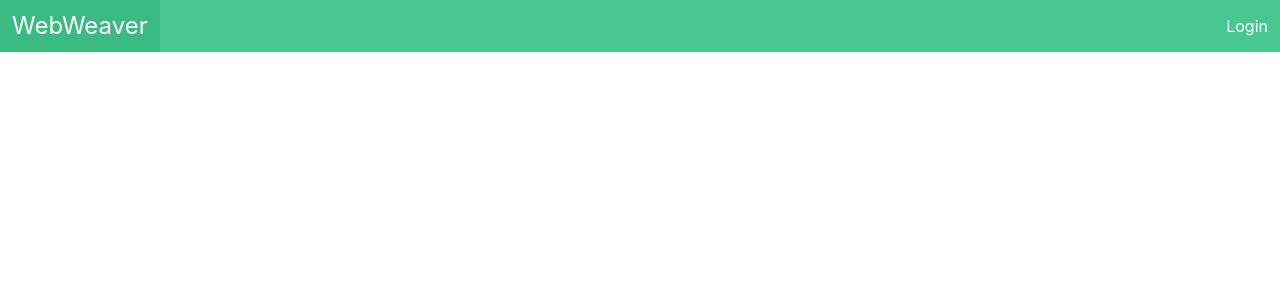
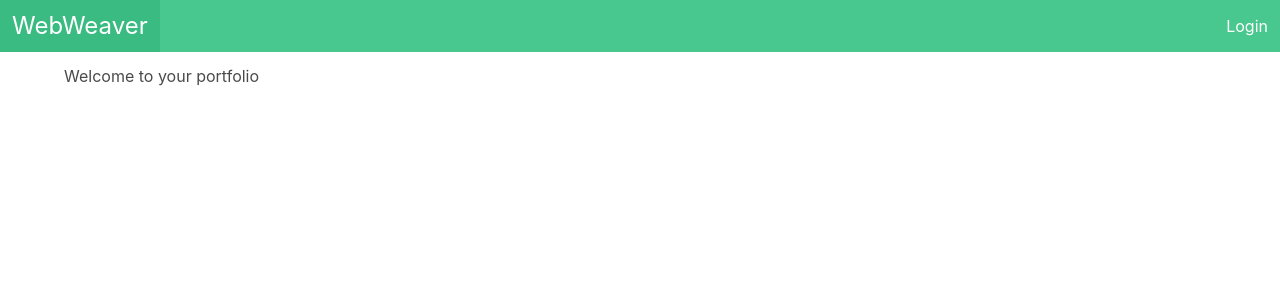
Before and after one commit to josephsegbefia/webweaver-client, a React (Vite) app: page /portfolios/1 in a window 1280 px wide. Shown: the top 300 px of the page. Built offline with nearby package versions, Linux system fonts and the light colour scheme.

Commit message:
Add Edit option to portfolio if logged in user is portfolio owner

```diff
--- a/src/components/portfolio/MasterPortfolioComp.jsx
+++ b/src/components/portfolio/MasterPortfolioComp.jsx
@@ -12,19 +12,43 @@ import { AuthContext } from '../../context/auth.context';
 const API_URL = import.meta.env.VITE_API_URL;
 
 const MasterPortfolioComp = () => {
+  const [portfolioOwner, setPortfolioOwner] = useState(false);
+  const [editMode, setEditMode] = useState(false);
 
   const { user, isLoggedIn } = useContext(AuthContext);
 
   const { uniqueIdentifier } = useParams();
 
-  if(user){
-    console.log(user.uniqueIdentifier === uniqueIdentifier)
+
+  const toggleEditMode = () => {
+    setEditMode(edit => !edit);
   }
+
+  useEffect(() => {
+    if(user && user.uniqueIdentifier === uniqueIdentifier){
+      setPortfolioOwner(true);
+    } else {
+      setPortfolioOwner(false);
+    }
+  }, [uniqueIdentifier, user])
+
+  console.log('Owner', portfolioOwner)
 
 
   return (
-    <div>
+    <div className = 'container'>
+      {isLoggedIn && portfolioOwner ? (
+        <div>
+          {/* <h1 className = "has-text-centered is-size-4 mt-3 has-text-primary">Hello, { user && user.firstName} please complete your portfolio here</h1> */}
+          <button onClick = {toggleEditMode} className = 'button is-warning navbar-end'>{!editMode ? 'Edit Profile' : 'Cancel'}</button>
+        </div>
+      ) : (<><p></p></>)}
 
+      <div>
+        {editMode && portfolioOwner ? (
+          <EditUserPortfolio />
+        ) : <UserPortfolio />}
+      </div>
     </div>
   )
 }
```
